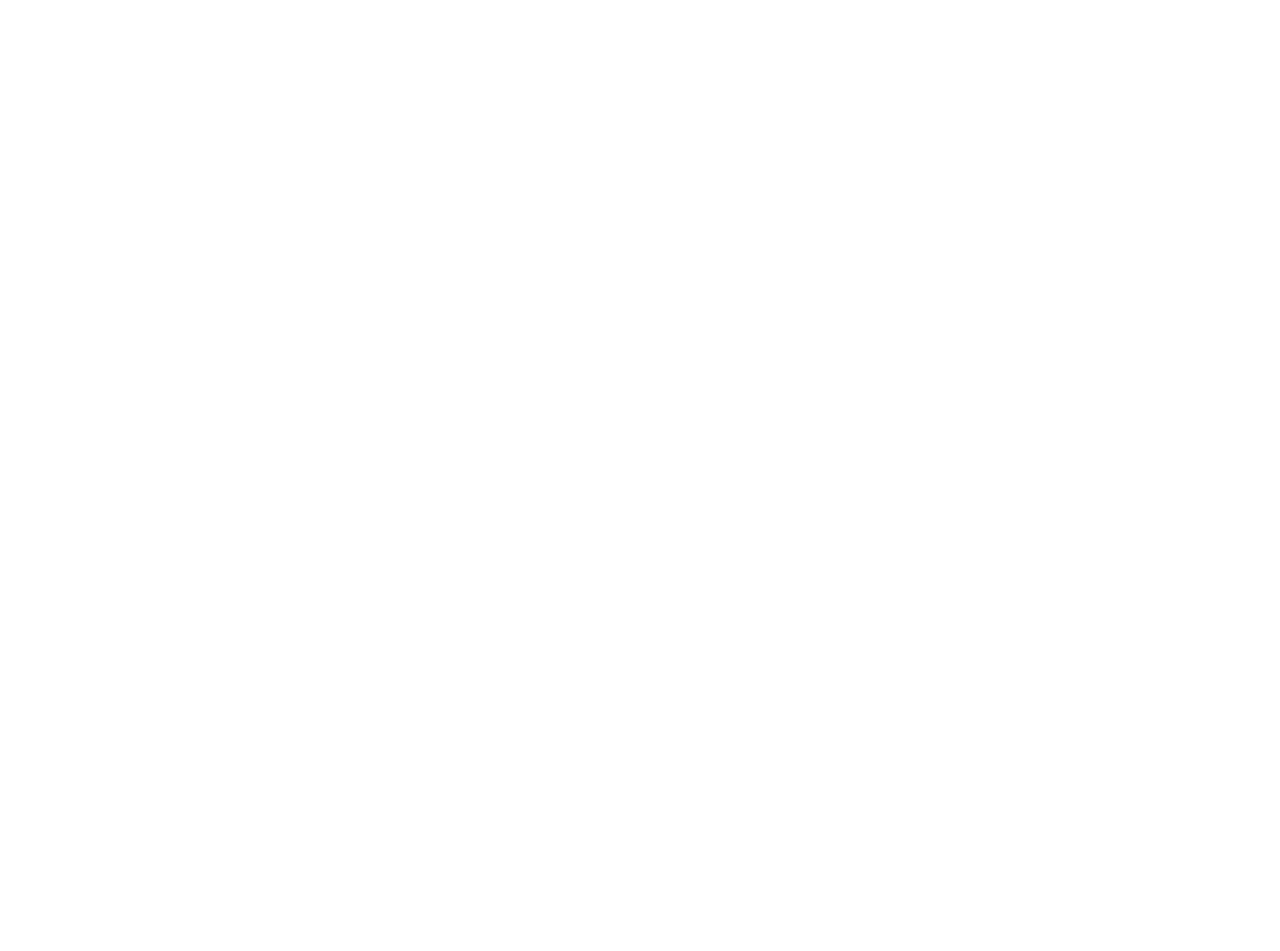
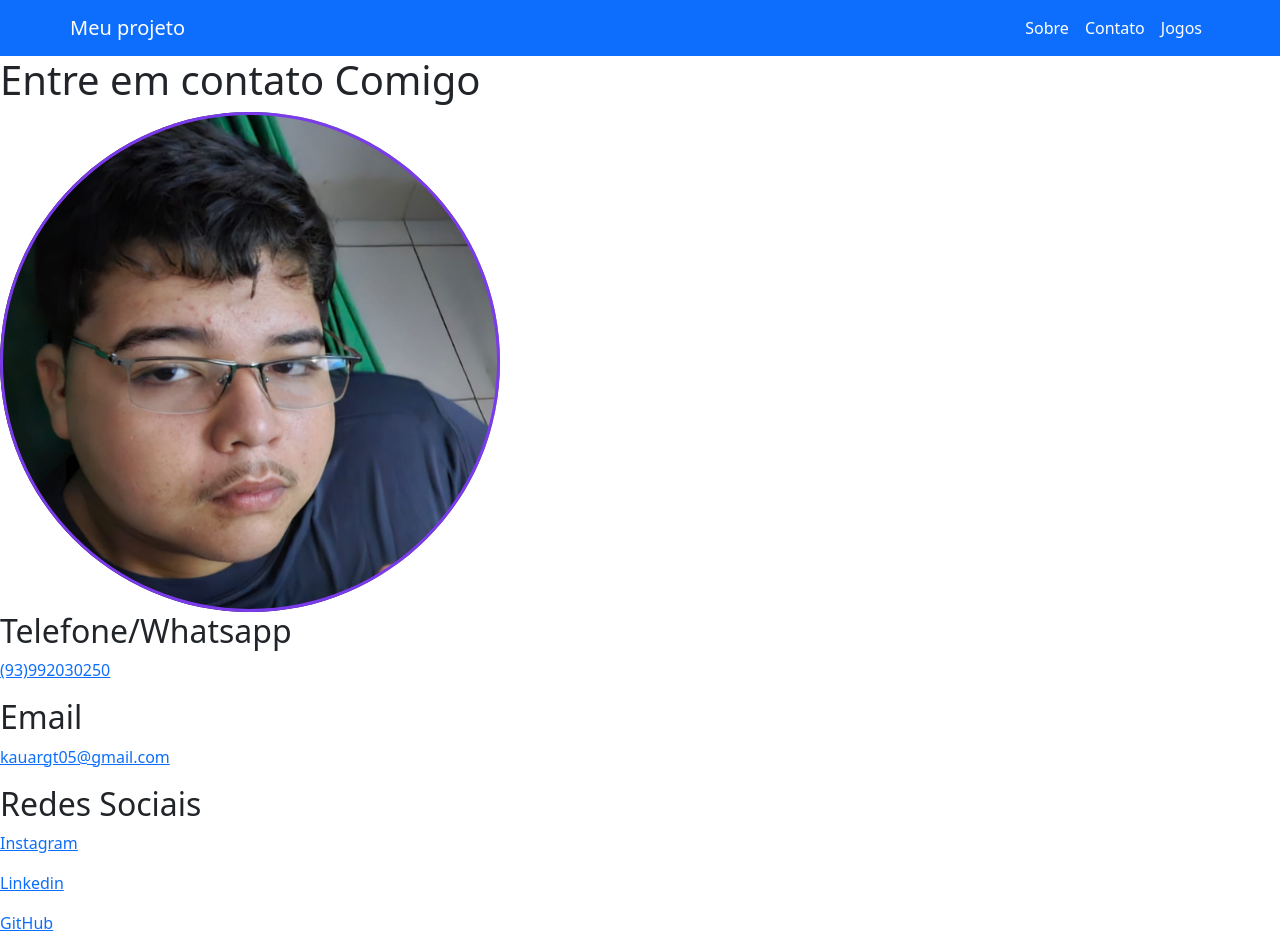
Before and after one commit to kauarodrigues-zip/jogos_nav, a plain HTML site: page contato.html in a window 1280 px wide. Before the commit the page ends 800 px from the top, so only its background shows below. Drawn offline with nearby package versions, Linux system fonts and the light colour scheme.

Commit message:
Adição de informações à página contato

```diff
--- a/contato.html
+++ b/contato.html
@@ -1,11 +1,34 @@
 <!DOCTYPE html>
-<html lang="en">
+<html lang="pt-br">
 <head>
     <meta charset="UTF-8">
     <meta name="viewport" content="width=device-width, initial-scale=1.0">
-    <title>Document</title>
+    <title>Contato</title>
+    <link href="https://cdn.jsdelivr.net/npm/bootstrap@5.3.2/dist/css/bootstrap.min.css" rel="stylesheet">
+  <link rel="stylesheet" href="css/custom.css">
 </head>
 <body>
-
+    <!--Header-->
+    <div id="menu-placeholder"></div>
+  <script>
+	fetch('menu.html')
+		.then( r => r.ok ? r.text() : Promise.reject(r.statusText))
+		.then(html => {
+			document.getElementById('menu-placeholder').innerHTML = html;
+			})
+			.catch(err => console.error('erro ao carregar o menu', err));
+  </script>
+  <script src="https://cdn.jsdelivr.net/npm/bootstrap@5.3.2/dist/js/bootstrap.bundle.min.js"></script>
+    <!--Contatos-->
+    <h1>Entre em contato Comigo</h1>
+    <img src="imagens/foto-contato.png" alt="Foto minha">
+    <h2>Telefone/Whatsapp</h2>
+    <p><a href="https://wa.me/93992030250" target="_blank" rel="external">(93)992030250</a></p>
+    <h2>Email</h2>
+    <p><a href="mailto:kauargt05@gmail.com" target="_blank" rel="external">kauargt05@gmail.com</a></p>
+    <h2>Redes Sociais</h2>
+    <p><a href="https://www.instagram.com/kaua_rgt/" target="_blank" rel="external">Instagram</a></p>
+    <p><a href="https://www.linkedin.com/in/kau%C3%A3-rodrigues-6542102b2/" target="_blank" rel="external">Linkedin</a></p>
+    <p><a href="https://github.com/kauarodrigues-zip" target="_blank" rel="external">GitHub</a></p>
 </body>
 </html>
```
Also changed, not shown: imagens/foto-contato.png (added), 1 other file.
